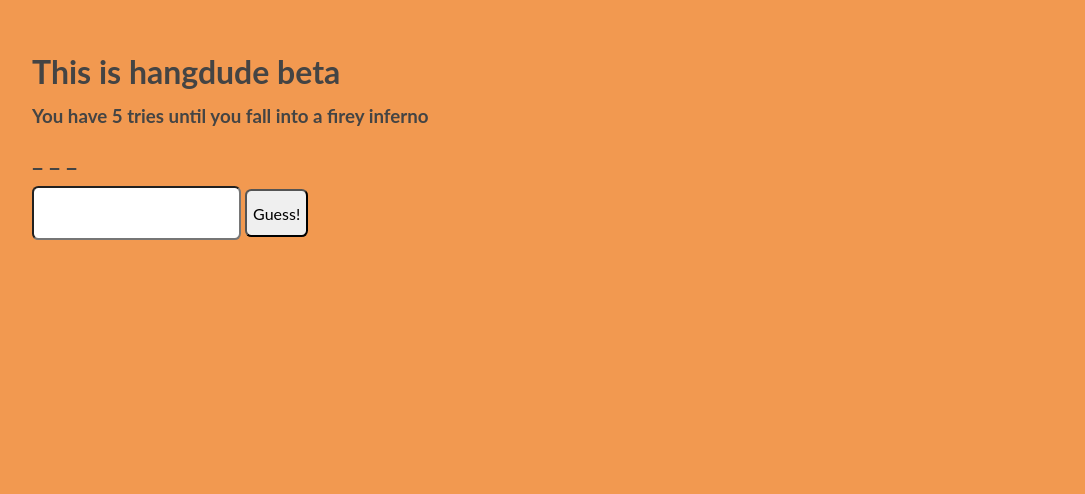
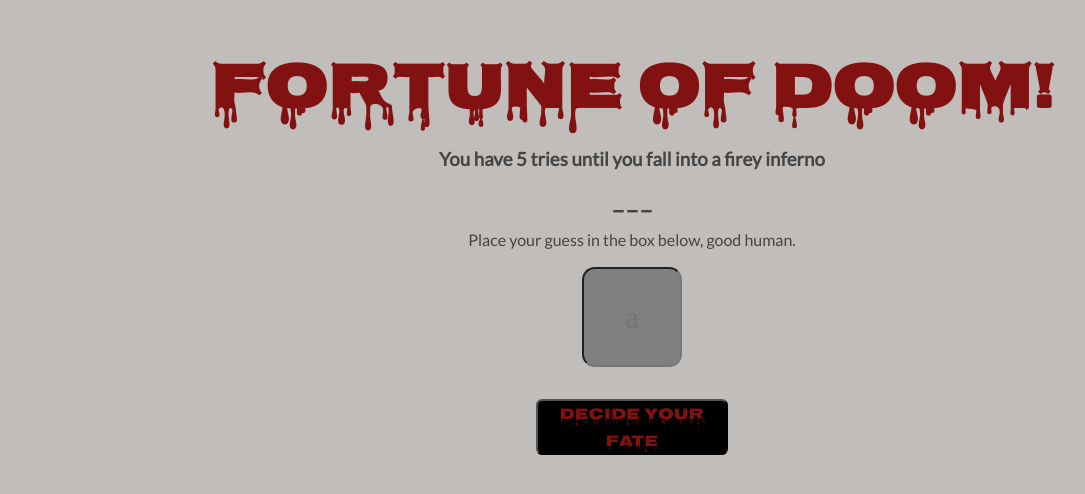
Before and after one commit to hifilorau/hangman, a plain HTML site: page hangman/index.html in a window 1280 px wide. Shown: the whole page, without its empty margins (8-1093 px from the left). Drawn offline with Linux system fonts and the light colour scheme; some icons are missing.

Commit message:
more stuffs

```diff
--- a/hangman/index.html
+++ b/hangman/index.html
@@ -4,24 +4,34 @@
     <meta charset="utf-8">
     <title>Title</title>
     <link rel="stylesheet" href="style.css">
+    <link href='http://fonts.googleapis.com/css?family=Nosifer' rel='stylesheet' type='text/css'>
+    <link href='http://fonts.googleapis.com/css?family=Lato' rel='stylesheet' type='text/css'>
+    <link href="https://fontastic.s3.amazonaws.com/wW9EenP8nwvRqEySGEnPBk/icons.css" rel="stylesheet">
   </head>
   <body>
       <header>
 
       </header>
-      <h1>This is hangdude beta</h1>
+
+    <div class="game-wrapper">
+
+      <h1>Fortune of DOOM!</h1>
 
       <h3 class="remaining-guesses" id="remaining"></h3>
 
       <div class="the-word"><h2 class ="hidden-word"></h2>
       </div>
 
-      <p>
-        <input type="text" onchange="userGuess(this.value)" maxlength="1" id ="text-input">
-        <button onclick='checkLetter()'>Guess!</button>
-      </p>
+      <div class = "guess-wrapper">
+        <p>
+           Place your guess in the box below, good human.
+        </p>
+        <input type="text" onchange="userGuess(this.value)" maxlength="1" id ="text-input" placeholder="a">
+        <button onclick='checkLetter()'>DECIDE YOUR FATE</button>
+      </div>
 
       <h1 class="incorrect-letters"></h1>
+    </div>
 
       </div>
 
--- a/hangman/style.css
+++ b/hangman/style.css
@@ -2,14 +2,15 @@
 body {
   font-family:'Lato', sans-serif;
   line-height: 1.4em;
-  background: #f29950;
+  background: #c0bdba;
   color: #444;
   padding: 2em;
 }
 
-h1 { font-size: 2em; margin: .67em 0 }
-h2 { font-size: 1.5em; margin: .75em 0 }
-h3 { font-size: 1.17em; margin: .83em 0 }
+h1 { font-size: 4em; color:#821111 ;margin: .67em 0; text-align: center; font-family: 'Nosifer', cursive; }
+h2 {
+  font-size: 1.5em; margin: .75em 0; text-align: center; }
+h3 { font-size: 1.17em; margin: .83em 0; text-align: center; }
 h5 { font-size: .83em; margin: 1.5em 0 }
 h6 { font-size: .75em; margin: 1.67em 0 }
 h1, h2, h3, h4,
@@ -17,9 +18,10 @@ h5, h6 {
   font-weight: bolder
 }
 
-p {
+.guess-wrapper {
   line-height: 1.4em;
   margin-bottom: 1em;
+  text-align: center;
 }
 
 a {
@@ -33,5 +35,38 @@ button, input, select, textarea {
   border-radius: .4em;
   height: 3em;
   font-family: 'Lato', sans-serif;
+  display: block;
+
 
 }
+
+input {
+  width: 3em;
+  font-size: 2em;
+  padding: 0;
+  text-align: center;
+  margin: 0 auto;
+  margin-bottom: 1em;
+  background-color: grey;
+  font-family: memory-header;
+  color: red;
+
+}
+
+input:active {
+  font-family: 'Nosifer', cursive;
+
+}
+button {
+  margin: 0 auto;
+  width: 12em;
+  height: 3.5em;
+  background-color: black;
+  color:#821111;
+  font-family: 'Nosifer', cursive;
+}
+
+.game-wrapper {
+  width: 65em;
+  margin: 0 auto;
+}
```
